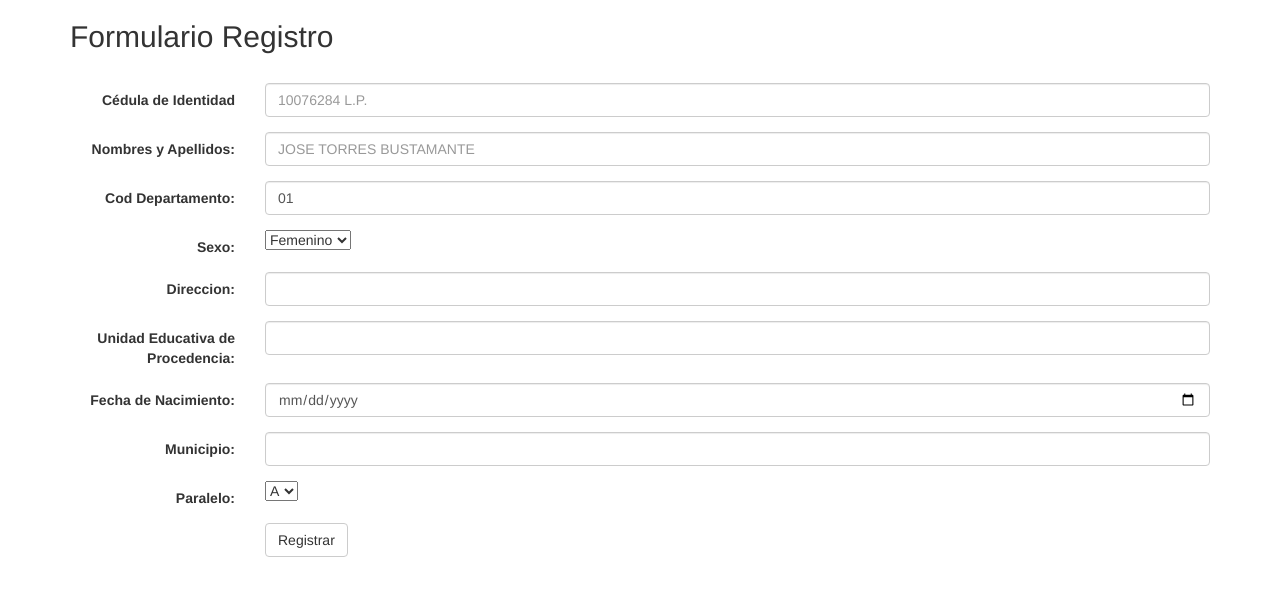
After one commit to MiriamHuanca/proyecto_workflow, a PHP site: page /registraP.php in a window 1280 px wide. The commit adds this page. Shown: the top 596 px of the page. Run offline with PHP 8.4, Linux system fonts and the light colour scheme; some libraries are stand-ins or nearby versions.

Commit message:
added views

```diff
--- /dev/null
+++ b/registraP.php
@@ -0,0 +1,90 @@
+<!DOCTYPE html>
+<html lang="en">
+<head>
+  <title>Bootstrap Example</title>
+  <meta charset="utf-8">
+  <meta name="viewport" content="width=device-width, initial-scale=1">
+  <link rel="stylesheet" href="https://maxcdn.bootstrapcdn.com/bootstrap/3.3.7/css/bootstrap.min.css">
+  <script src="https://ajax.googleapis.com/ajax/libs/jquery/3.2.1/jquery.min.js"></script>
+  <script src="https://maxcdn.bootstrapcdn.com/bootstrap/3.3.7/js/bootstrap.min.js"></script>
+</head>
+<body>
+
+<div class="container">
+  <h2>Formulario Registro</h2>
+  </br>
+  <form class="form-horizontal" action="/action_page.php">
+   <div class="form-group">
+        <label class="control-label col-sm-2" for="exampleInputName2">Cédula de Identidad</label>
+        <div class="col-sm-10">
+          <input type="text" class="form-control" name="ci" id="ci"  required="required" placeholder="10076284 L.P.">
+        </div>
+    </div>
+    <div class="form-group">
+        <label class="control-label col-sm-2" for="exampleInputEmail2">Nombres y Apellidos:</label>
+        <div class="col-sm-10">
+          <input type="text" class="form-control" name="nombre" id="nom" required="required" class="form-control" placeholder="JOSE TORRES BUSTAMANTE">
+        </div>
+    </div>
+    <div class="form-group">
+      <label class="control-label col-sm-2" for="email">Cod Departamento:</label>
+      <div class="col-sm-10">
+        <input type="text" class="form-control" id="cod_dep" value="01">
+      </div>
+    </div>
+
+    <div class="form-group">
+        <label class="control-label col-sm-2" for="exampleInputEmail2">Sexo:</label>
+        <div class="col-sm-10">
+        <select name="sexo" id="">
+          <option value="F">Femenino</option>
+          <option value="M">Masculino</option>
+        </select>
+        </div>
+    </div>
+    <div class="form-group">
+      <label class="control-label col-sm-2" for="pwd">Direccion:</label>
+      <div class="col-sm-10">
+        <input type="text" class="form-control" name="direccion">
+      </div>
+    </div>
+    <div class="form-group">
+        <label class="control-label col-sm-2" >Unidad Educativa de Procedencia:</label>
+      <div class="col-sm-10">
+        <input type="text" class="form-control" name="unid_prod">
+      </div>
+    </div>
+    <div class="form-group">
+        <label class="control-label col-sm-2" >Fecha de Nacimiento:</label>
+      <div class="col-sm-10">
+        <input type="date" class="form-control" name="fecha_nac">
+      </div>
+    </div>
+    <div class="form-group">
+        <label class="control-label col-sm-2" >Municipio:</label>
+      <div class="col-sm-10">
+        <input type="text" class="form-control" name="munic">
+      </div>
+    </div>
+    <div class="form-group">
+        <label class="control-label col-sm-2" >Paralelo:</label>
+      <div class="col-sm-10">
+        <select name="par" id="">
+          <option value="a">A</option>
+          <option value="b">B</option>
+          <option value="c">C</option>
+        </select>
+      </div>
+    </div>
+
+    <div class="form-group">
+      <div class="col-sm-offset-2 col-sm-10">
+        <button type="submit" class="btn btn-default">Registrar</button>
+      </div>
+    </div>
+
+  </form>
+</div>
+
+</body>
+</html>
--- a/solicita.php
+++ /dev/null
@@ -1 +0,0 @@
-Solicita
```
Also changed, not shown: elige.php (added, +24 -0 lines), index.php (+19 -29 lines), registraD.php (renamed from registra.php, +25 -17 lines), solicitaCertificado.php (added, +24 -0 lines), verificaNota.php (added, +24 -0 lines).
